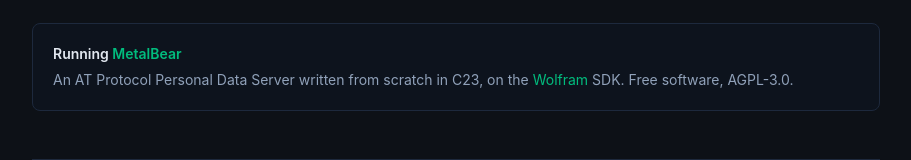
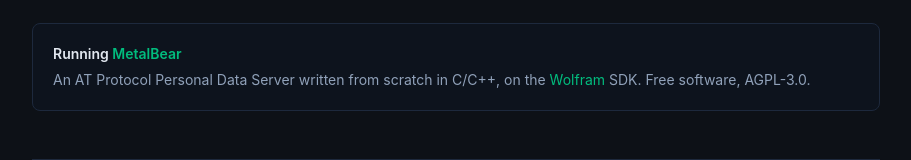
Before and after one commit to ewanc26/metalbear, a SvelteKit app in the folder frontend/: page / in a window 1280 px wide. Shown: the part 1206-1366 px from the top of the page, without its empty margins (184-1095 px from the left). Built offline with nearby package versions, Linux system fonts and the light colour scheme; no server answers.

Commit message:
chore: update metadata of the landing page

```diff
--- a/frontend/src/routes/+page.svelte
+++ b/frontend/src/routes/+page.svelte
@@ -241,7 +241,7 @@
 					{/if}
 				</h2>
 				<p class="mt-1.5 text-sm text-slate-400">
-					An AT Protocol Personal Data Server written from scratch in C23, on the
+					An AT Protocol Personal Data Server written from scratch in C/C++, on the
 					<a
 						class="text-emerald-500 hover:text-emerald-400"
 						href="https://github.com/ewanc26/wolfram">Wolfram</a
```
